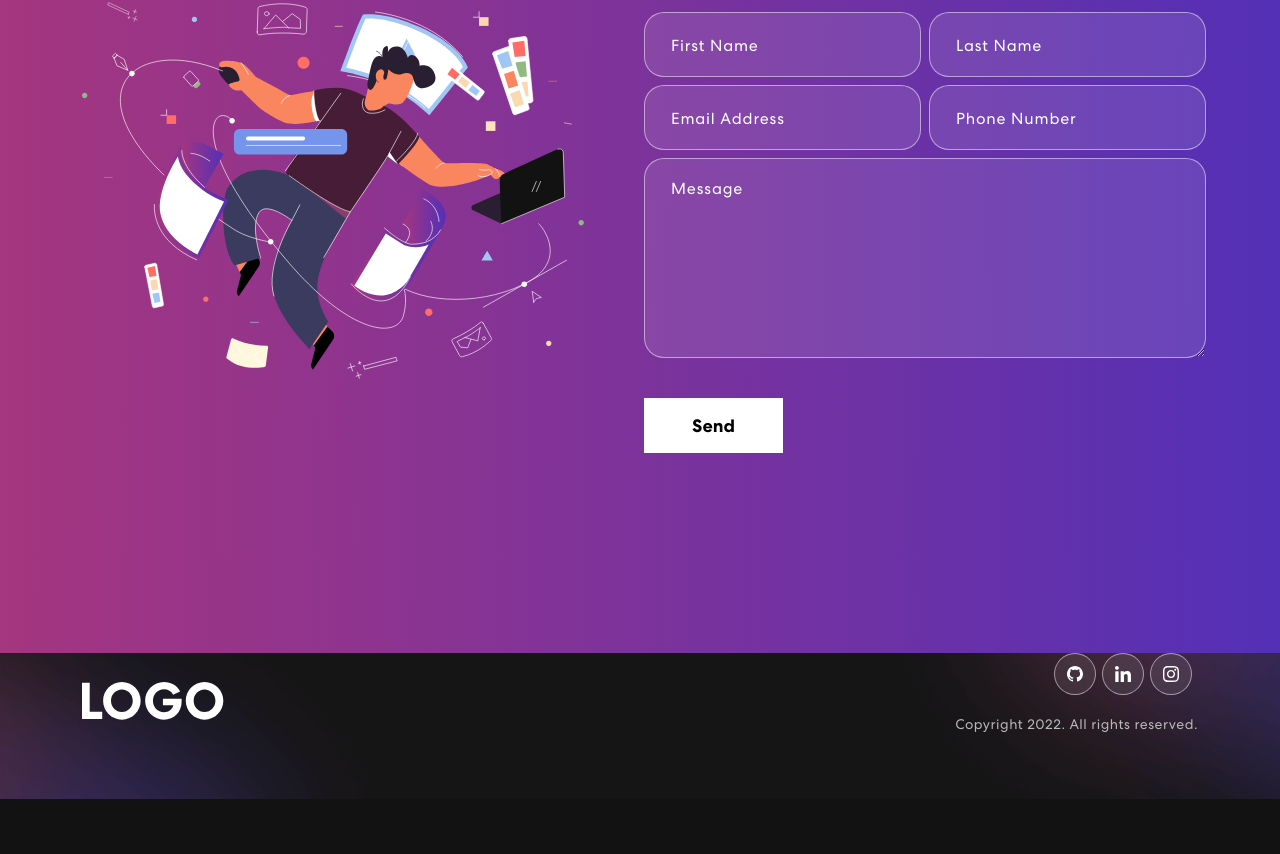
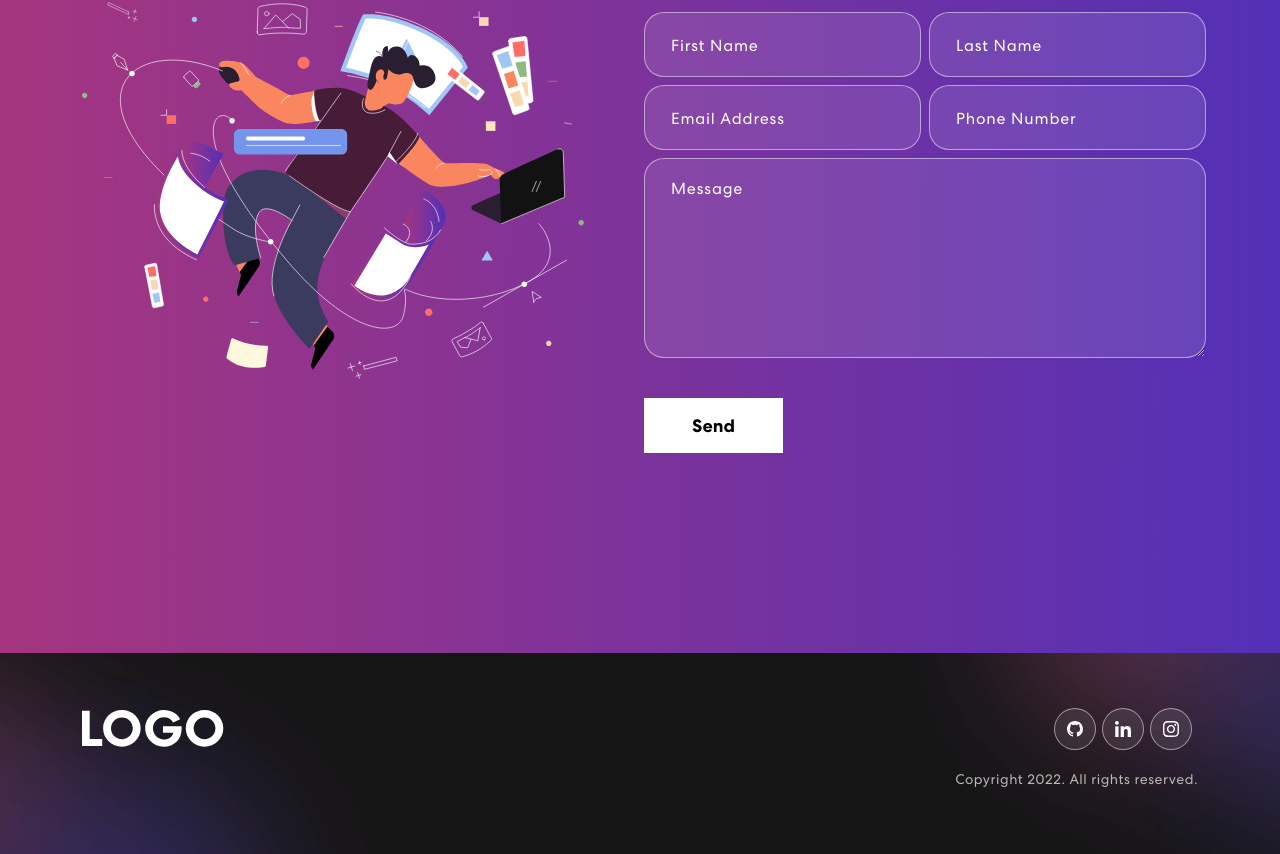
Before and after one commit to Serendipbrity/portfolio22, a React (Create React App) app: page / in a window 1280 px wide. Shown: the part 2491-3345 px from the top of the page. Before the commit the page ends 3290 px from the top, so only its background shows below. Built offline with nearby package versions, Linux system fonts and the light colour scheme.

Commit message:
footer icons margin top

```diff
--- a/src/App.css
+++ b/src/App.css
@@ -122,7 +122,13 @@ span.navbar-text {
 .social-icon {
     display: inline-block;
     margin-left: 14px;
+
 }
+
+.social-icons-footer-only {
+  margin-top: 10%;
+}
+
 .social-icon a {
     width: 42px;
     height: 42px;
--- a/src/components/Footer.js
+++ b/src/components/Footer.js
@@ -14,7 +14,7 @@ export const Footer = () => {
             <img src={logo} alt="Logo" />
           </Col>
           <Col sm={6} className="text-center text-sm-end">
-            <div className="social-icon">
+            <div className="social-icon social-icons-footer-only">
               <a href="https://github.com/Serendipbrity">
               <img src={navIcon4} />
               </a>
```
